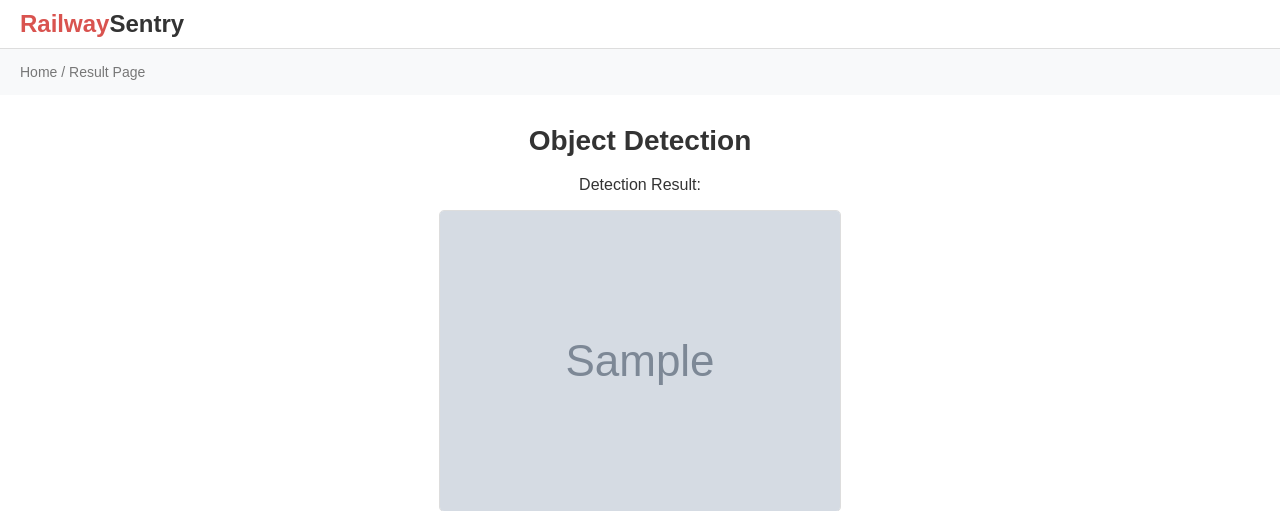
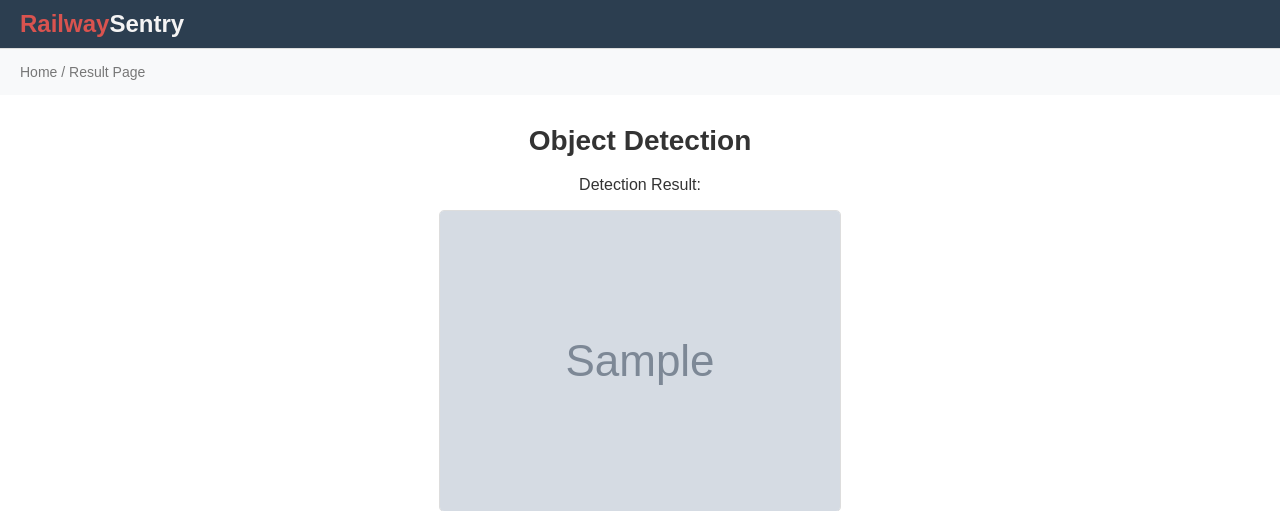
Before and after one commit to Shiva1msk/MajorProject_railwaysentry, a Flask app: template templates/prediction_result_page_.html in a window 1280 px wide. Shown: the top 511 px of the page. Run offline with Flask 3, Linux system fonts and the light colour scheme; the template is opened without the code that fills it: most values are stand-ins (such as "Sample title", 1, 10 or a date in 2020); grey boxes marked "Sample" are stand-in pictures.

Commit message:
Update prediction_result_page_.html

```diff
--- a/templates/prediction_result_page_.html
+++ b/templates/prediction_result_page_.html
@@ -1,10 +1,11 @@
 <!DOCTYPE html>
 <html lang="en">
 <head>
-    <meta charset="UTF-8">
-    <meta name="viewport" content="width=device-width, initial-scale=1.0">
+    <meta charset="UTF-8" />
+    <meta name="viewport" content="width=device-width, initial-scale=1" />
     <title>Object Detection - Railway Sentry</title>
     <style>
+        /* Your existing styles unchanged */
         body {
             font-family: Arial, sans-serif;
             margin: 0;
@@ -13,7 +14,7 @@
         }
         /* Navbar styling */
         .navbar {
-            background-color: #fff;
+            background-color: #2c3e50;
             border-bottom: 1px solid #ddd;
             padding: 10px 20px;
             display: flex;
@@ -62,7 +63,6 @@
         .result-section {
             margin-top: 30px;
             text-align: center;
-            /* display:{% if image %} block {% else %} none {% endif %}; */
         }
         .result-image {
             max-width: 100%;
@@ -71,17 +71,23 @@
             border-radius: 5px;
         }
         .visible {
-    display: block;
-}
-.hidden {
-    display: none;
-}
-
+            display: block;
+        }
+        .hidden {
+            display: none;
+        }
     </style>
 </head>
 <body>
+
+    {% if worker_detected %}
+    <script>
+        alert("⚠️ Warning: Worker(s) detected on the railway tracks!");
+    </script>
+    {% endif %}
+
     <div class="navbar">
-        <div class="logo">Railway<span style="color: #333;">Sentry</span></div>
+        <div class="logo">Railway<span style="color: #f5f4f4;">Sentry</span></div>
     </div>
 
     <div class="breadcrumbs">
@@ -92,7 +98,7 @@
     <div class="container result-section {% if image %}visible{% else %}hidden{% endif %}">
         <h1>Object Detection</h1>
         <p>Detection Result:</p>
-        <img src="{{ image}}" alt="Detection Result" class="result-image">
+        <img src="{{ image }}" alt="Detection Result" class="result-image">
         <button class="retry-button" onclick="tryAnotherImage()">Try with another image!</button>
     </div>
 
@@ -101,5 +107,6 @@
             window.location.href = "{{ url_for('prediction_page') }}";
         }
     </script>
+
 </body>
 </html>
```
